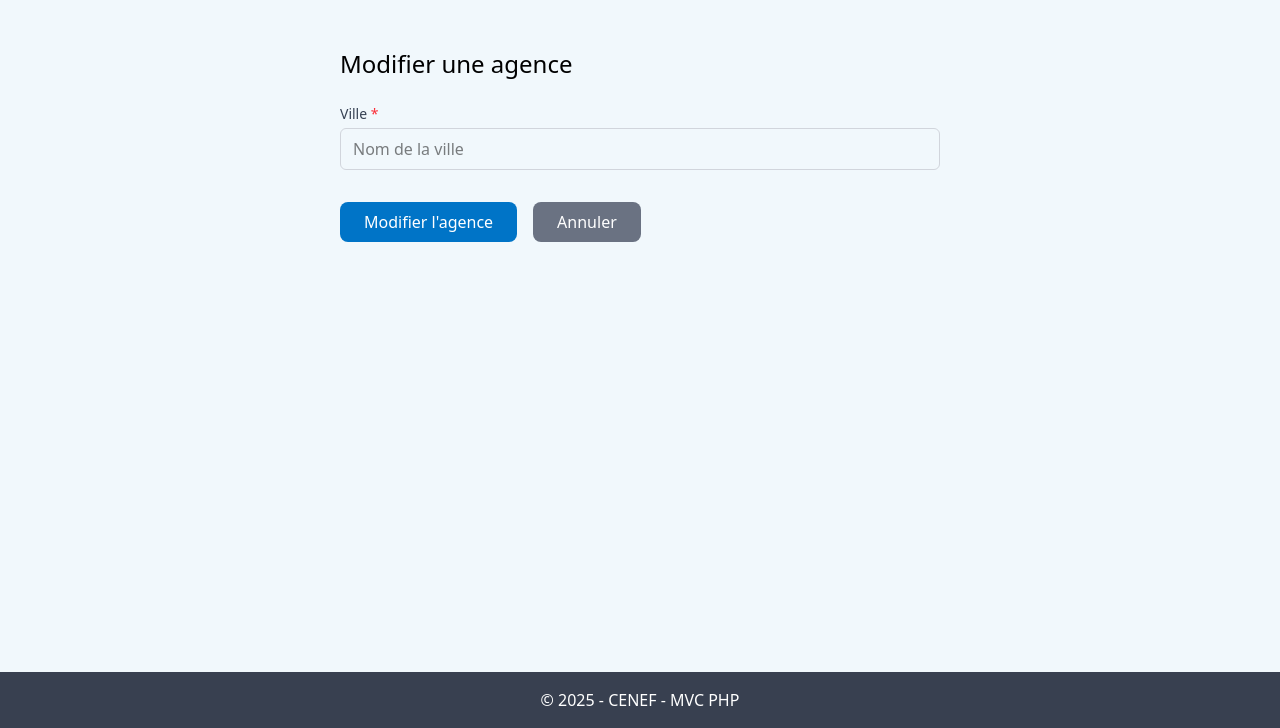
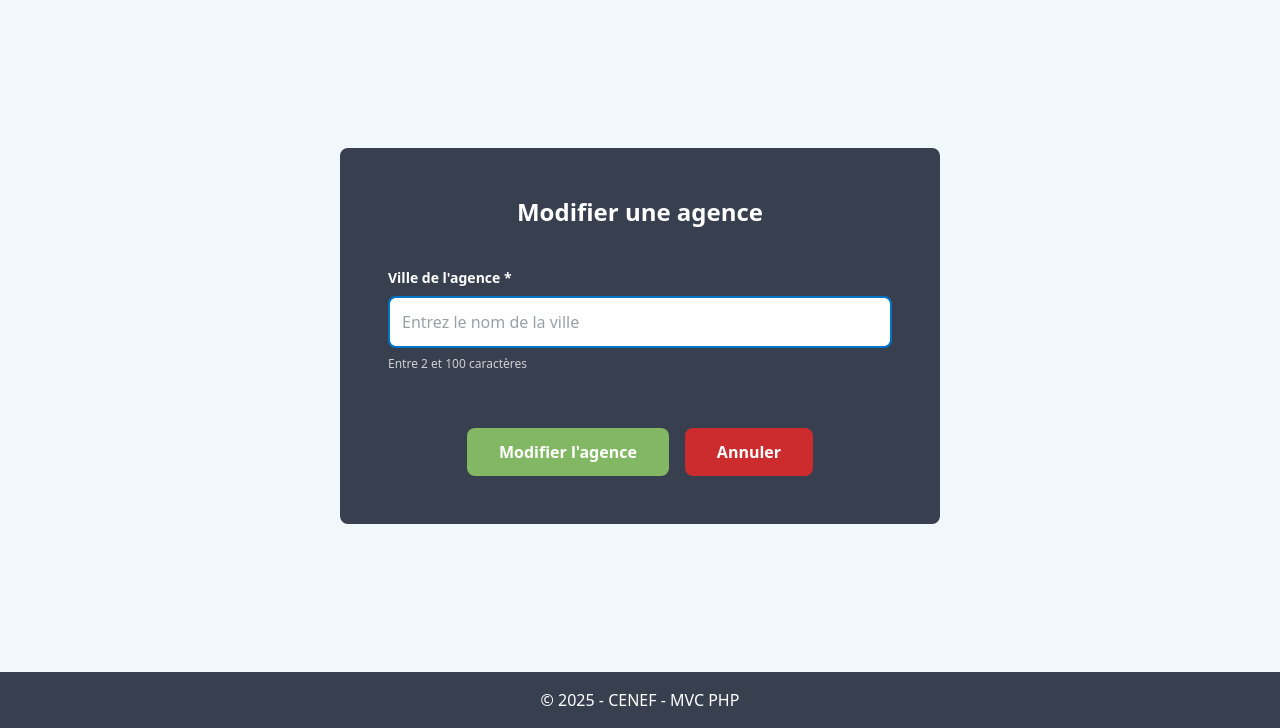
Before and after one commit to LamarreLeo/Devoir_Touche_Pas_Au_Klaxon, a PHP site: template PHP/src/Views/agences/edit.php in a window 1280 px wide. Shown: the part 72-800 px from the top of the page. Run offline with PHP 8.4, Linux system fonts and the light colour scheme; the template is opened without the code that fills it, so the values that code supplies are empty.

Commit message:
Amélioration visuel de /agences/edit et /agences/create

```diff
--- a/PHP/src/Views/agences/edit.php
+++ b/PHP/src/Views/agences/edit.php
@@ -1,47 +1,44 @@
 <div class="bg-[#f1f8fc]">
-    <div class="flex flex-col h-[calc(100vh-128px)] max-w-[600px] mx-auto pt-12">
-        <h2 class="text-2xl mb-6">Modifier une agence</h2>
-
-        <form method="POST" action="/Devoir_Touche_Pas_Au_Klaxon/PHP/public/agences/edit?id=<?= $agence['id'] ?>" class="space-y-4">
+    <div class="flex flex-col items-center justify-center h-[calc(100vh-128px)]">
+        <div class="bg-[#384050] text-white max-w-[600px] mx-auto w-full p-12 rounded-lg">
             <?php if (!empty($errors)): ?>
-                <div class="bg-red-100 border border-red-400 text-red-700 px-4 py-3 rounded">
+                <div class="bg-red-500 text-white p-4 rounded-lg mb-4">
+                    <ul class="list-disc list-inside">
                         <?php foreach ($errors as $error): ?>
-                        <p><?= htmlspecialchars($error) ?></p>
+                            <li><?= htmlspecialchars($error) ?></li>
                         <?php endforeach; ?>
+                    </ul>
                 </div>
             <?php endif; ?>
 
+            <form method="POST" action="/Devoir_Touche_Pas_Au_Klaxon/PHP/public/agences/edit?id=<?= $agence['id'] ?>" class="flex flex-col gap-6">
+                <div class="flex flex-col gap-6">
+                    <h3 class="text-2xl font-bold text-center mb-4">Modifier une agence</h3>
+
+                    <!-- Ville -->
                     <div>
-                <label for="ville" class="block text-sm font-medium text-gray-700 mb-1">
-                    Ville <span class="text-red-500">*</span>
+                        <label for="ville" class="block text-sm font-bold mb-2">
+                            Ville de l'agence *
                         </label>
                         <input
                             type="text"
                             id="ville"
                             name="ville"
                             value="<?= htmlspecialchars($data['ville'] ?? '') ?>"
-                    class="w-full px-3 py-2 border border-gray-300 rounded-md focus:outline-none focus:ring-2 focus:ring-[#0074C7] focus:border-transparent"
+                            class="w-full p-3 rounded-lg border-2 border-[#0074c7] bg-white text-[#384050] focus:outline-none focus:border-[#00497c] transition-colors"
                             required
                             maxlength="100"
-                    placeholder="Nom de la ville"
+                            placeholder="Entrez le nom de la ville"
                         >
+                        <p class="text-xs mt-2 opacity-75">Entre 2 et 100 caractères</p>
+                    </div>
                 </div>
 
-            <div class="flex gap-4 pt-4">
-                <button
-                    type="submit"
-                    class="bg-[#0074C7] text-white py-2 px-6 rounded-lg hover:bg-[#0056b3] transition-colors"
-                >
-                    Modifier l'agence
-                </button>
-
-                <a
-                    href="/Devoir_Touche_Pas_Au_Klaxon/PHP/public/agences"
-                    class="bg-gray-500 text-white py-2 px-6 rounded-lg hover:bg-gray-600 transition-colors"
-                >
-                    Annuler
-                </a>
+                <div class="flex gap-4 justify-center mt-8">
+                    <button type="submit" class="bg-[#82b864] text-white px-8 py-3 rounded-lg font-bold cursor-pointer hover:opacity-90 transition-opacity">Modifier l'agence</button>
+                    <a href="/Devoir_Touche_Pas_Au_Klaxon/PHP/public/agences" class="bg-[#cd2c2e] text-white px-8 py-3 rounded-lg font-bold hover:opacity-90 transition-opacity">Annuler</a>
                 </div>
             </form>
         </div>
     </div>
+</div>
```
Also changed, not shown: PHP/src/Views/agences/create.php (+21 -24 lines). Lines whose indentation alone changed are shown as unchanged.
